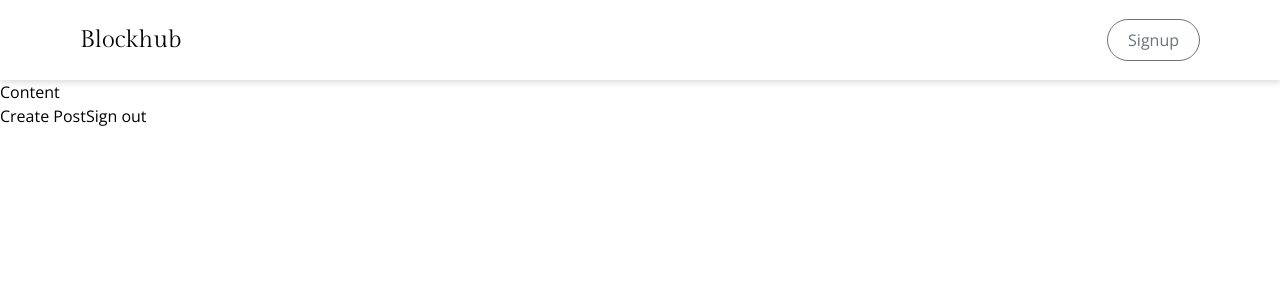
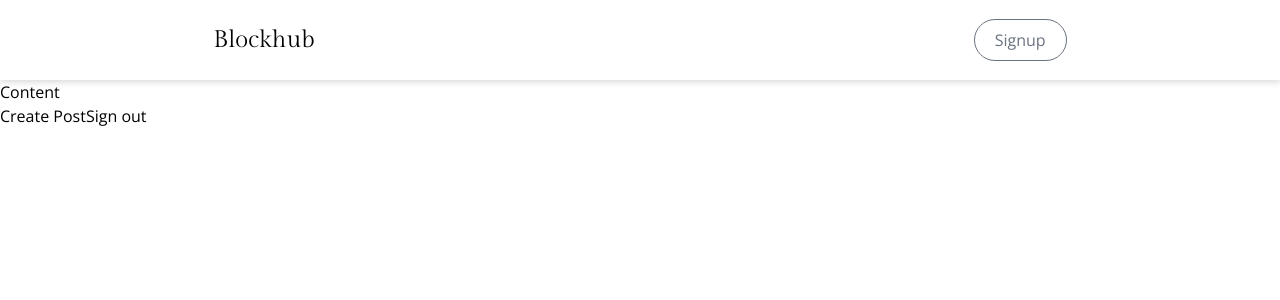
Before and after one commit to akashshyamdev/blockhub, a Next.js app: page / in a window 1280 px wide. Shown: the top 300 px of the page. Built offline with nearby package versions, Linux system fonts and the light colour scheme; no server answers.

Commit message:
style(Nav): decreased width to 8/12

```diff
--- a/layout/Nav/Nav.tsx
+++ b/layout/Nav/Nav.tsx
@@ -55,10 +55,9 @@ export default function Nav() {
   return (
     <>
       <header
-        className={
-          "bg-white h-20 flex flex-row justify-between items-center px-20 py-4 filter drop-shadow-md"
-        }
+        className={"bg-white flex flex-row justify-center items-center h-20 filter drop-shadow-md"}
       >
+        <div className={"flex flex-row w-8/12 justify-between items-center"}>
           <Link href={"/"}>
             <a className={"font-serif text-2xl"}>Blockhub</a>
           </Link>
@@ -68,6 +67,7 @@ export default function Nav() {
               {!data ? renderLoggedOutItems() : renderLoggedInItems()}
             </ul>
           </nav>
+        </div>
       </header>
 
       <Modal
```
Lines whose indentation alone changed are shown as unchanged.
